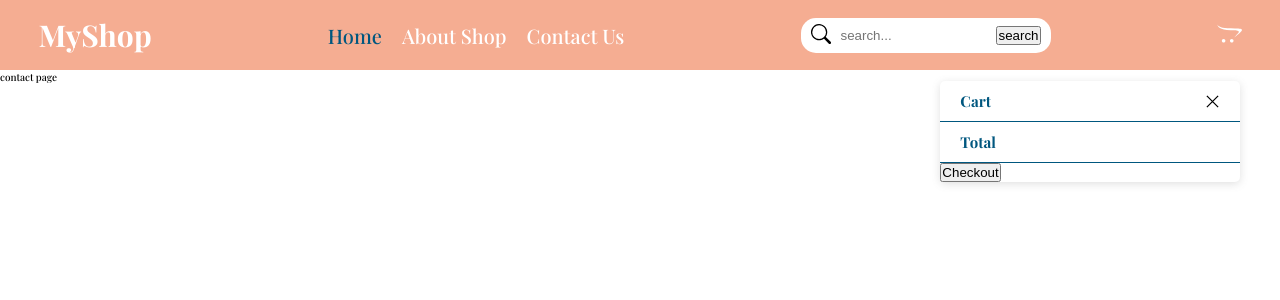
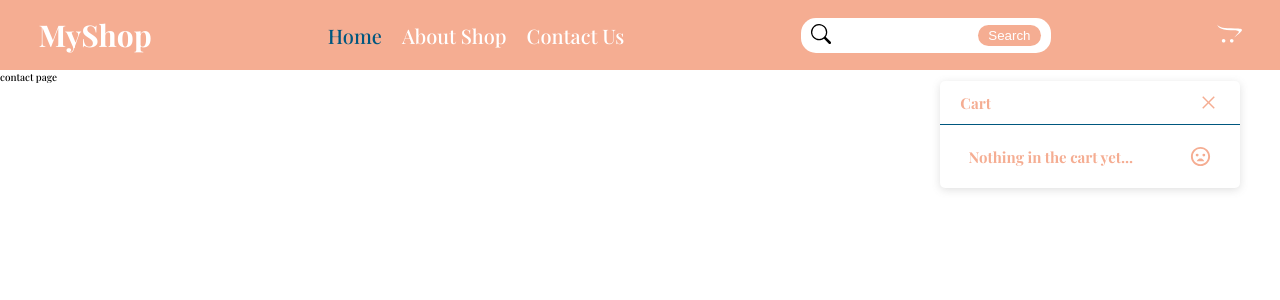
Before and after one commit to radomir-mijovic/webshop-frontend, a Next.js app: page /contact in a window 1280 px wide. Both pictures are taken after a click on the icon 1229 px from the left and 33 px from the top of the page. Shown: the top 300 px of the page. Built offline with nearby package versions, Linux system fonts and the light colour scheme.

Commit message:
feat: closing cart on clicking page links

```diff
--- a/components/Cart/Cart.js
+++ b/components/Cart/Cart.js
@@ -1,15 +1,19 @@
 import React, {useState} from 'react';
 import {CartButton, CartStyled} from "./CartStyled";
 import {FaOpencart} from "react-icons/fa";
-import {GrClose} from "react-icons/gr";
 import {AnimatePresence, motion} from "framer-motion";
 import {useCartContext} from "../../context/cart_context";
-import {BiTrash} from "react-icons/bi";
+import {BiTrash, BiSad} from "react-icons/bi";
+import {VscClose} from "react-icons/vsc";
 import Image from "next/image";
 
 const Cart = () => {
-    const [isCard, setIsCard] = useState(false)
-    const {cartProducts, removeProduct} = useCartContext()
+    const {
+        cartProducts,
+        removeProduct,
+        isCard,
+        setIsCard
+    } = useCartContext()
 
     function productTotal(price, quantity) {
         return price * quantity
@@ -24,7 +28,6 @@ const Cart = () => {
         <CartStyled>
             <div className="items-qty">
                 {cartProducts.length > 0 && <h2>{cartProducts.length}</h2>}
-
             </div>
             <FaOpencart onClick={() => setIsCard(prevState => !prevState)}/>
             <AnimatePresence>
@@ -37,18 +40,18 @@ const Cart = () => {
                     className="cart">
                     <div className="cart-info">
                         <h1>Cart</h1>
-                        <GrClose onClick={() => setIsCard(false)}/>
+                        <VscClose onClick={() => setIsCard(false)}/>
                     </div>
                     <div className="cart-items">
                         {cartProducts.map((item, index) => {
                             const {name, image, price, quantity} = item;
                             return (
                                 <div className='cart-item' key={index}>
-                                    {/*<Image*/}
-                                    {/*    width={50}*/}
-                                    {/*    height={50}*/}
-                                    {/*    src={image}*/}
-                                    {/*    alt='item image'/>*/}
+                                    <Image
+                                        width={50}
+                                        height={50}
+                                        src={image}
+                                        alt='item image'/>
                                     <div className="product-info">
                                         <h2>{name}</h2>
                                         <h2>
@@ -62,13 +65,27 @@ const Cart = () => {
                                 </div>
                             )
                         })}
+                        {cartProducts.length === 0 ?
+                            <motion.div
+                                initial={{opacity: 0}}
+                                animate={{opacity: 1}}
+                                className='empty-cart'>
+                                <h2>Nothing in the cart yet...</h2>
+                                <BiSad/>
+                            </motion.div>
+                            :
+                            <>
                                 <div className="cart-info">
                                     <h1>Total</h1>
                                     <h1>{}</h1>
                                 </div>
-                        <CartButton>
+                                <div className="checkout-btn">
+                                    <CartButton whileTap={{scale: .95}}>
                                         Checkout
                                     </CartButton>
+                                </div>
+                            </>
+                        }
                     </div>
                 </motion.div>}
             </AnimatePresence>
--- a/components/Cart/CartStyled.js
+++ b/components/Cart/CartStyled.js
@@ -21,6 +21,7 @@ export const CartStyled = styled.div`
     > h2 {
       color: #00577F;
     }
+
   }
 
   .cart {
@@ -29,7 +30,6 @@ export const CartStyled = styled.div`
     height: auto;
     right: 5%;
     top: 6rem;
-    //border: 1px solid #00577F;
     border-radius: .5rem;
     box-shadow: rgba(99, 99, 99, 0.2) 0 2px 8px 0;
     background: #FFFF;
@@ -43,13 +43,13 @@ export const CartStyled = styled.div`
     padding: 1rem 2rem;
 
     > h1 {
-      color: #00577F;
+      color: #F5AD92;
     }
 
     > svg {
-      fill: #00577F;
-      height: 1.5rem;
-      width: 1.5rem;
+      fill: #F5AD92;
+      height: 2.3rem;
+      width: 2.3rem;
       cursor: pointer;
     }
   }
@@ -77,8 +77,38 @@ export const CartStyled = styled.div`
       color: #F5AD92;
     }
   }
+
+  .empty-cart {
+    padding: 2rem 0;
+    display: flex;
+    align-items: center;
+    justify-content: space-around;
+    color: #F5AD92;
+
+    > svg {
+      height: 2.3rem;
+      width: 2.3rem;
+      fill: #F5AD92;
+    }
+  }
+
+  .checkout-btn {
+    width: 100%;
+    display: flex;
+    align-items: center;
+    justify-content: center;
+    padding: 2rem 0;
+  }
 `
 
 export const CartButton = styled(motion.button)`
-
+  width: 70%;
+  height: 4rem;
+  border: none;
+  cursor: pointer;
+  border-radius: 2rem;
+  background: #F5AD92;
+  color: #FFFF;
+  font-size: 1.6rem;
+  letter-spacing: .3rem;
 `
--- a/components/MenuButton/MenuButton.js
+++ b/components/MenuButton/MenuButton.js
@@ -1,11 +1,18 @@
 import React from 'react';
 import {MenuButtonStyled} from "./MenuButtonStyled";
+import {useStyleContext} from "../../context/style_context";
+import {useProductContext} from "../../context/product_context";
+import {useCartContext} from "../../context/cart_context";
 
-const MenuButton = ({setIsSidebar, isActive, setIsActive}) => {
+const MenuButton = () => {
+    const {isActive, setIsActive} = useStyleContext()
+    const {setIsSidebar} = useProductContext()
+    const {setIsCard} = useCartContext()
 
     function menuHandler() {
         setIsActive(prevState => !prevState)
         setIsSidebar(prevState => !prevState)
+        setIsCard(false)
     }
 
     return (
--- a/components/Navbar/Navbar.js
+++ b/components/Navbar/Navbar.js
@@ -1,4 +1,4 @@
-import React, {useState} from 'react';
+import React from 'react';
 import {NavbarStyled} from "./NavbarStyled";
 import Link from "next/link";
 import {navbar_links} from "../../helpers/navbar_links";
@@ -9,11 +9,12 @@ import {AnimatePresence} from "framer-motion";
 import Cart from "../Cart/Cart";
 import {useStyleContext} from "../../context/style_context";
 import {useProductContext} from "../../context/product_context";
+import {useCartContext} from "../../context/cart_context";
 
 const Navbar = () => {
-    const {isActiveClass, setIsActiveClass} = useStyleContext()
+    const {isActiveClass, setIsActiveClass, setIsActive} = useStyleContext()
     const {getAll, isSidebar, setIsSidebar} = useProductContext()
-    const [isActive, setIsActive] = useState(false)
+    const {setIsCard} = useCartContext()
 
     function menuHandler() {
         setIsSidebar(false)
@@ -36,7 +37,10 @@ const Navbar = () => {
                 {navbar_links.map((item, index) => {
                     return (
                         <Link key={index} href={item.href} passHref>
-                            <li onClick={() => setIsActiveClass(index)}
+                            <li onClick={() => {
+                                setIsActiveClass(index)
+                                setIsCard(false)
+                            }}
                                 className={isActiveClass === index ? 'nav-link active' : 'nav-link'}>
                                 {item.title}
                             </li>
@@ -47,16 +51,10 @@ const Navbar = () => {
             <div className='nav-search'>
                 <SearchInput/>
             </div>
-            <MenuButton
-                isActive={isActive}
-                setIsActive={setIsActive}
-                setIsSidebar={setIsSidebar}/>
+            <MenuButton/>
             <Cart/>
             <AnimatePresence>
-                {isSidebar && <Sidebar
-                    isActiveClass={isActiveClass}
-                    setIsActiveClass={setIsActiveClass}
-                    menuHandler={menuHandler}/>}
+                {isSidebar && <Sidebar menuHandler={menuHandler}/>}
             </AnimatePresence>
         </NavbarStyled>
     );
--- a/components/ProductDetail/ProductDetail.js
+++ b/components/ProductDetail/ProductDetail.js
@@ -67,7 +67,9 @@ const ProductDetail = ({product}) => {
                         <h2 className='quantity__h2'>{quantity}</h2>
                         <BiPlus onClick={quantityPlusHandler}/>
                     </Quantity>
-                    <AddToCartButton onClick={addToCartHandler}>
+                    <AddToCartButton
+                        whileTap={{scale: .95}}
+                        onClick={addToCartHandler}>
                         <BiCart/>
                         Add to cart
                     </AddToCartButton>
--- a/components/ProductDetail/ProductDetailStyled.js
+++ b/components/ProductDetail/ProductDetailStyled.js
@@ -1,4 +1,5 @@
 import styled from "styled-components";
+import {motion} from "framer-motion";
 
 export const ProductDetailStyled = styled.main`
   width: 100%;
@@ -84,7 +85,7 @@ export const Quantity = styled.div`
   }
 `
 
-export const AddToCartButton = styled.button`
+export const AddToCartButton = styled(motion.button)`
   display: flex;
   align-items: center;
   justify-content: space-around;
--- a/components/SearchInput/SearchInput.js
+++ b/components/SearchInput/SearchInput.js
@@ -1,5 +1,5 @@
 import React, {useState} from 'react';
-import {SearchInputStyled} from "./SearchInputStyled";
+import {SearchButton, SearchInputStyled} from "./SearchInputStyled";
 import {BsSearch} from "react-icons/bs";
 import {useProductContext} from "../../context/product_context";
 import {useRouter} from "next/router";
@@ -8,13 +8,14 @@ import {useStyleContext} from "../../context/style_context";
 const SearchInput = ({height}) => {
     const [isText, setIsText] = useState('')
     const {setIsSidebar, filterProductHandler} = useProductContext()
-    const {setIsActiveClass} = useStyleContext()
+    const {setIsActiveClass, setIsActive} = useStyleContext()
     const router = useRouter()
 
     function searchHandler() {
         filterProductHandler(isText)
         setIsText('')
         setIsSidebar(false)
+        setIsActive(false)
         setIsActiveClass(0)
         router.replace('/')
     }
@@ -28,10 +29,14 @@ const SearchInput = ({height}) => {
                 value={isText}
                 onChange={e => setIsText(e.target.value)}
                 type="text"
-                placeholder='search...'/>
-            <button onClick={searchHandler} type='button'>
-                search
-            </button>
+               />
+            <SearchButton
+                disabled={isText === '' && true}
+                whileTap={{scale: .9}}
+                onClick={searchHandler}
+                type='button'>
+                Search
+            </SearchButton>
         </SearchInputStyled>
     );
 };
--- a/components/SearchInput/SearchInputStyled.js
+++ b/components/SearchInput/SearchInputStyled.js
@@ -1,4 +1,5 @@
 import styled from "styled-components";
+import {motion} from "framer-motion";
 
 export const SearchInputStyled = styled.div`
   position: relative;
@@ -30,3 +31,11 @@ export const SearchInputStyled = styled.div`
     }
   }
 `
+
+export const SearchButton = styled(motion.button)`
+  padding: .3rem 1rem;
+  border: none;
+  background: #F5AD92;
+  color: #FFFF;
+  border-radius: 1.4rem;
+`
--- a/components/Sidebar/Sidebar.js
+++ b/components/Sidebar/Sidebar.js
@@ -5,9 +5,13 @@ import Link from "next/link";
 import SearchInput from "../SearchInput/SearchInput";
 import {motion} from "framer-motion";
 import {useProductContext} from "../../context/product_context";
+import {useStyleContext} from "../../context/style_context";
+import {useCartContext} from "../../context/cart_context";
 
-const Sidebar = ({menuHandler, isActiveClass, setIsActiveClass}) => {
+const Sidebar = ({menuHandler}) => {
     const {getAll} = useProductContext()
+    const {isActiveClass, setIsActiveClass} = useStyleContext()
+    const {setIsCard} = useCartContext()
 
     const variants = {
         visible: i => ({
@@ -45,6 +49,7 @@ const Sidebar = ({menuHandler, isActiveClass, setIsActiveClass}) => {
                                     setIsActiveClass(index);
                                     menuHandler();
                                     getAll();
+                                    setIsCard(false)
                                 }}>
                                 {item.title}
                             </motion.h2>
--- a/context/cart_context.js
+++ b/context/cart_context.js
@@ -1,4 +1,4 @@
-import React, {useContext, useReducer} from "react";
+import React, {useContext, useReducer, useState} from "react";
 import {cart_reducer} from "../reducer/cart_reducer";
 
 const CartContext = React.createContext()
@@ -9,19 +9,9 @@ const initialState = {
 
 export const CartProvider = ({children}) => {
     const [state, dispatch] = useReducer(cart_reducer, initialState)
+    const [isCard, setIsCard] = useState(false)
 
     function addToCart(name, image, price, quantity) {
-        // state.cartProducts.filter(item => {
-        //     if (item.name === name) {
-        //         dispatch({
-        //             type: 'UPDATE_QUANTITY',
-        //             payload: {
-        //                 name,
-        //                 quantity
-        //             }
-        //         })
-        //     }})
-
         const product = {
             name,
             image,
@@ -45,7 +35,9 @@ export const CartProvider = ({children}) => {
         <CartContext.Provider value={{
             ...state,
             addToCart,
-            removeProduct
+            removeProduct,
+            isCard,
+            setIsCard
         }}>
             {children}
         </CartContext.Provider>
--- a/context/style_context.js
+++ b/context/style_context.js
@@ -4,12 +4,15 @@ const StyleContext = React.createContext()
 
 export const StyleProvider = ({children}) => {
     const [isActiveClass, setIsActiveClass] = useState(0)
+    const [isActive, setIsActive] = useState(false)
 
 
     return (
         <StyleContext.Provider value={{
             isActiveClass,
-            setIsActiveClass
+            setIsActiveClass,
+            setIsActive,
+            isActive
         }}>
             {children}
         </StyleContext.Provider>
```
Lines whose indentation alone changed are shown as unchanged.
